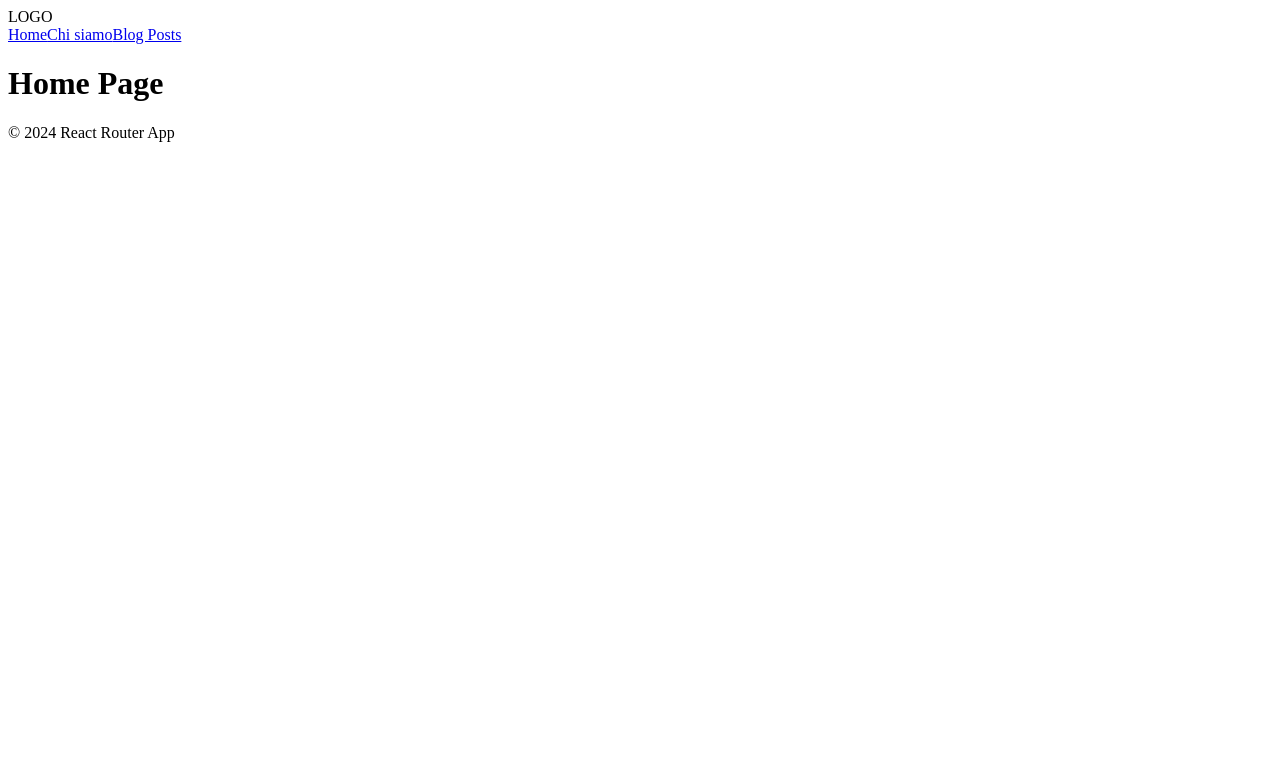
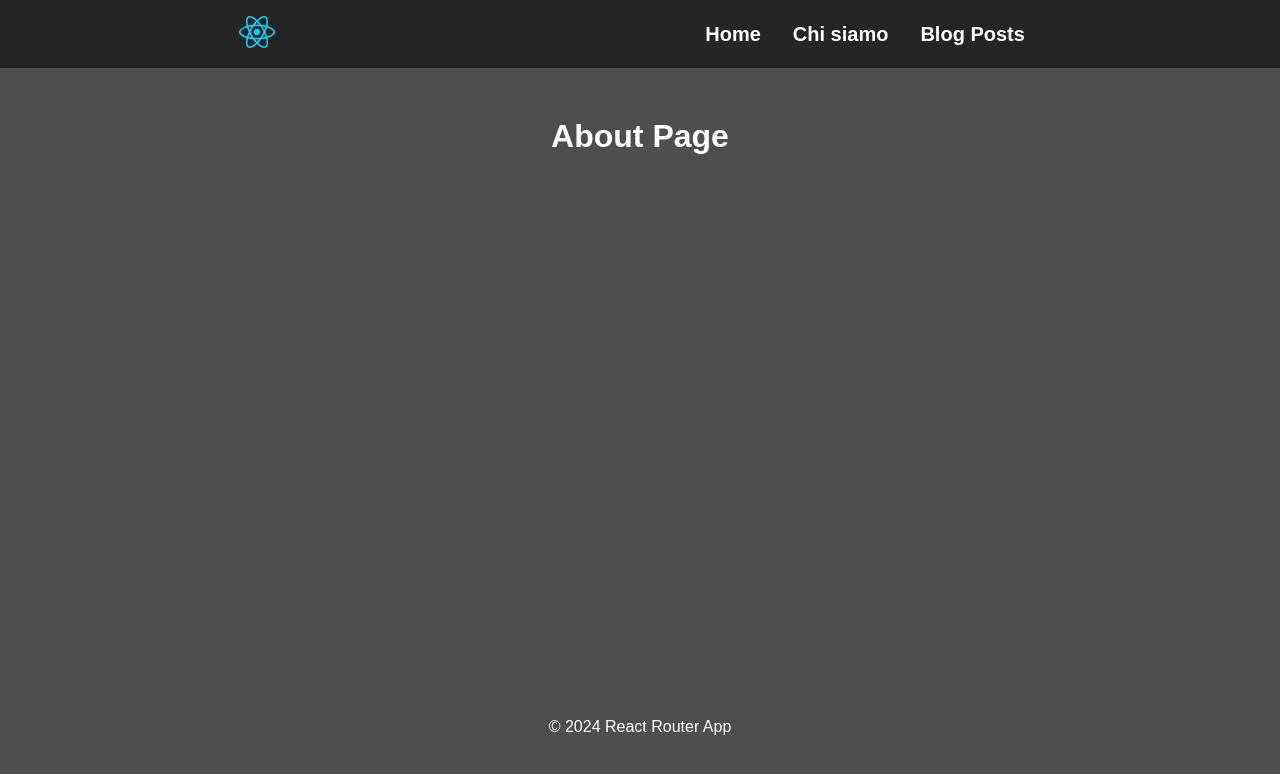
Before and after one commit to emanuele23dev/react-router, a React (Vite) app: page /about in a window 1280 px wide. Shown: the top 774 px of the page. Built offline with nearby package versions, Linux system fonts and the light colour scheme.

Commit message:
edit pages

```diff
--- a/src/index.css
+++ b/src/index.css
@@ -0,0 +1,53 @@
+* {
+  margin: 0;
+  padding: 0;
+  box-sizing: border-box;
+}
+
+body {
+  font-family: Arial, sans-serif;
+  background-color: rgb(78, 78, 78);
+  color: white;
+}
+
+header {
+  background-color: rgb(37, 37, 37);
+  color: white;
+  padding: 1rem 2rem;
+  display: flex;
+  justify-content: space-around;
+  align-items: center;
+
+  nav {
+    a {
+      text-decoration: none;
+      color: white;
+      padding: 1rem;
+      font-size: 20px;
+      font-weight: bold;
+
+      &.active {
+        text-decoration: underline;
+        color: aqua;
+      }
+    }
+  }
+}
+
+main {
+  min-height: calc(100vh - 200px);
+  h1 {
+    margin-top: 50px;
+    text-align: center;
+  }
+  p {
+    text-align: center;
+    margin-top: 10px;
+  }
+}
+
+footer {
+  p {
+    text-align: center;
+  }
+}
--- a/src/pages/About.jsx
+++ b/src/pages/About.jsx
@@ -2,7 +2,9 @@ export default function About() {
   return (
     <>
       <header>
-        <div className="logo">LOGO</div>
+        <div className="logo">
+          <img src="../src/assets/react.svg" alt="" />
+        </div>
         <nav>
           <a href="/">Home</a>
           <a href="/about">Chi siamo</a>
@@ -11,7 +13,7 @@ export default function About() {
       </header>
 
       <main>
-        <h1>Home Page</h1>
+        <h1>About Page</h1>
       </main>
 
       <footer>
--- a/src/pages/Home.jsx
+++ b/src/pages/Home.jsx
@@ -2,7 +2,9 @@ export default function Home() {
   return (
     <>
       <header>
-        <div className="logo">LOGO</div>
+        <div className="logo">
+          <img src="../src/assets/react.svg" alt="" />
+        </div>
         <nav>
           <a href="/">Home</a>
           <a href="/about">Chi siamo</a>
--- a/src/pages/Posts.jsx
+++ b/src/pages/Posts.jsx
@@ -2,7 +2,9 @@ export default function Posts() {
   return (
     <>
       <header>
-        <div className="logo">LOGO</div>
+        <div className="logo">
+          <img src="../src/assets/react.svg" alt="" />
+        </div>
         <nav>
           <a href="/">Home</a>
           <a href="/about">Chi siamo</a>
@@ -11,7 +13,7 @@ export default function Posts() {
       </header>
 
       <main>
-        <h1>Home Page</h1>
+        <h1>Posts Page</h1>
       </main>
 
       <footer>
```
